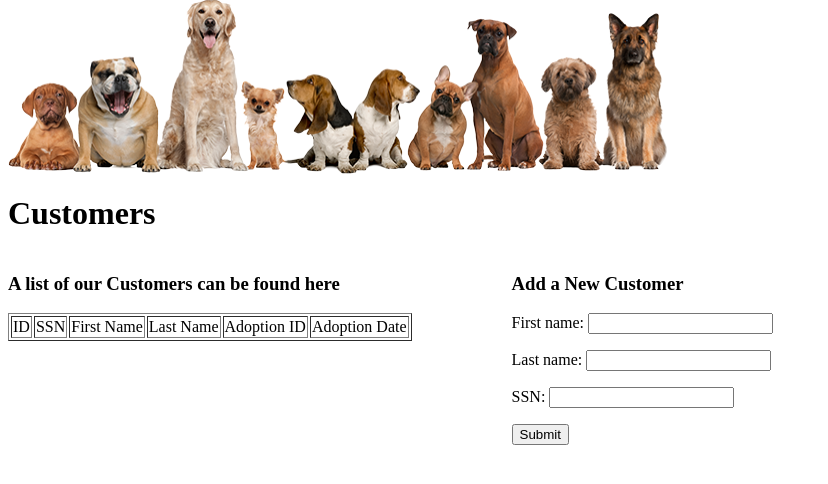
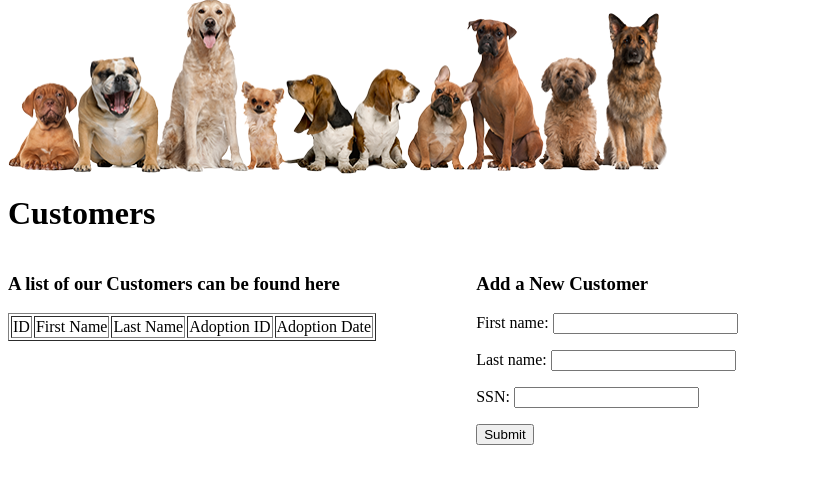
Before and after one commit to bradstarnes/CS470_Final_Project, a PHP site: page /customers.php in a window 1280 px wide. Shown: the part 55-539 px from the top of the page, without its empty margins (0-828 px from the left). Run offline with PHP 8.4, Linux system fonts and the light colour scheme; data that the repository does not hold is empty.

Commit message:
Updated Files for Web Server

```diff
--- a/customers.php
+++ b/customers.php
@@ -10,7 +10,7 @@
 require_once('./includes/dbconnect.php');
 
 // Querying the table
-$sql_of_q1 = "SELECT SSN, F_Name, L_Name, Pet_Customer.Pet_ID AS Adopted_Pet, Pet_Customer.Adoption_Date AS Adoption_Date, Customer.Customer_ID FROM Customer 	LEFT JOIN `Pet_Customer` ON `Pet_Customer`.`Customer_ID` = `Customer`.`Customer_ID`;";
+$sql_of_q1 = "SELECT  F_Name, L_Name, Pet_Customer.Pet_ID AS Adopted_Pet, Pet_Customer.Adoption_Date AS Adoption_Date, Customer.Customer_ID FROM Customer 	LEFT JOIN `Pet_Customer` ON `Pet_Customer`.`Customer_ID` = `Customer`.`Customer_ID`;";
 $q1result = mysqli_query($connection, $sql_of_q1);
 
 
@@ -25,7 +25,6 @@ $q1result = mysqli_query($connection, $sql_of_q1);
         <?php
         echo "<tr>";
         echo "<td>".'ID'."</td>";
-        echo "<td>".'SSN'."</td>";
         echo "<td>".'First Name'."</td>";
         echo "<td>".'Last Name'."</td>";
         echo "<td>".'Adoption ID'."</td>";
@@ -36,7 +35,6 @@ $q1result = mysqli_query($connection, $sql_of_q1);
         {
             echo "<tr>";
             echo "<td>".$r['Customer_ID']."</td>";
-            echo "<td>".$r['SSN']."</td>";
             echo "<td>".$r['F_Name']."</td>";
             echo "<td>".$r['L_Name']."</td>";
             echo "<td>".$r['Adopted_Pet']."</td>";
```
